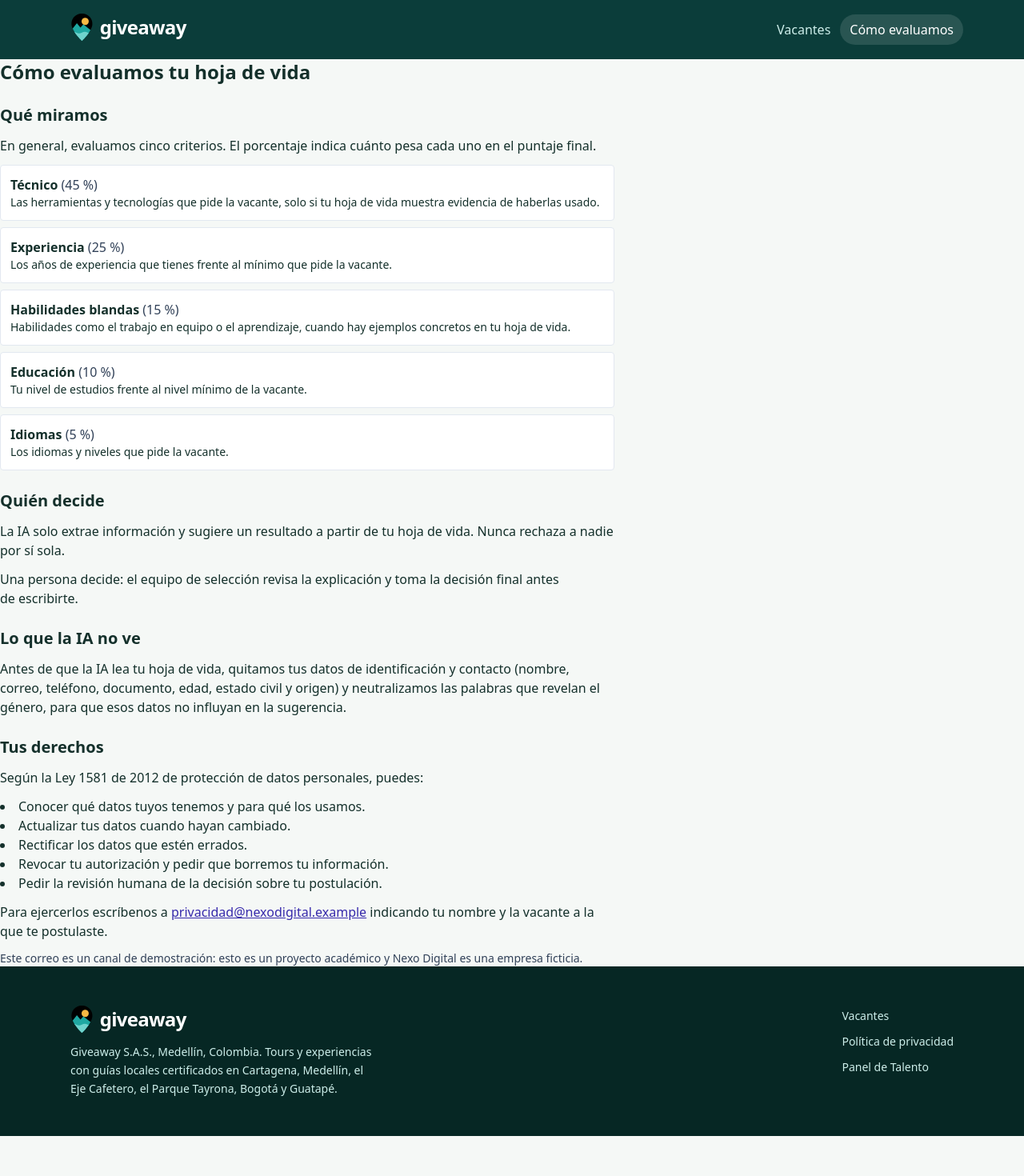
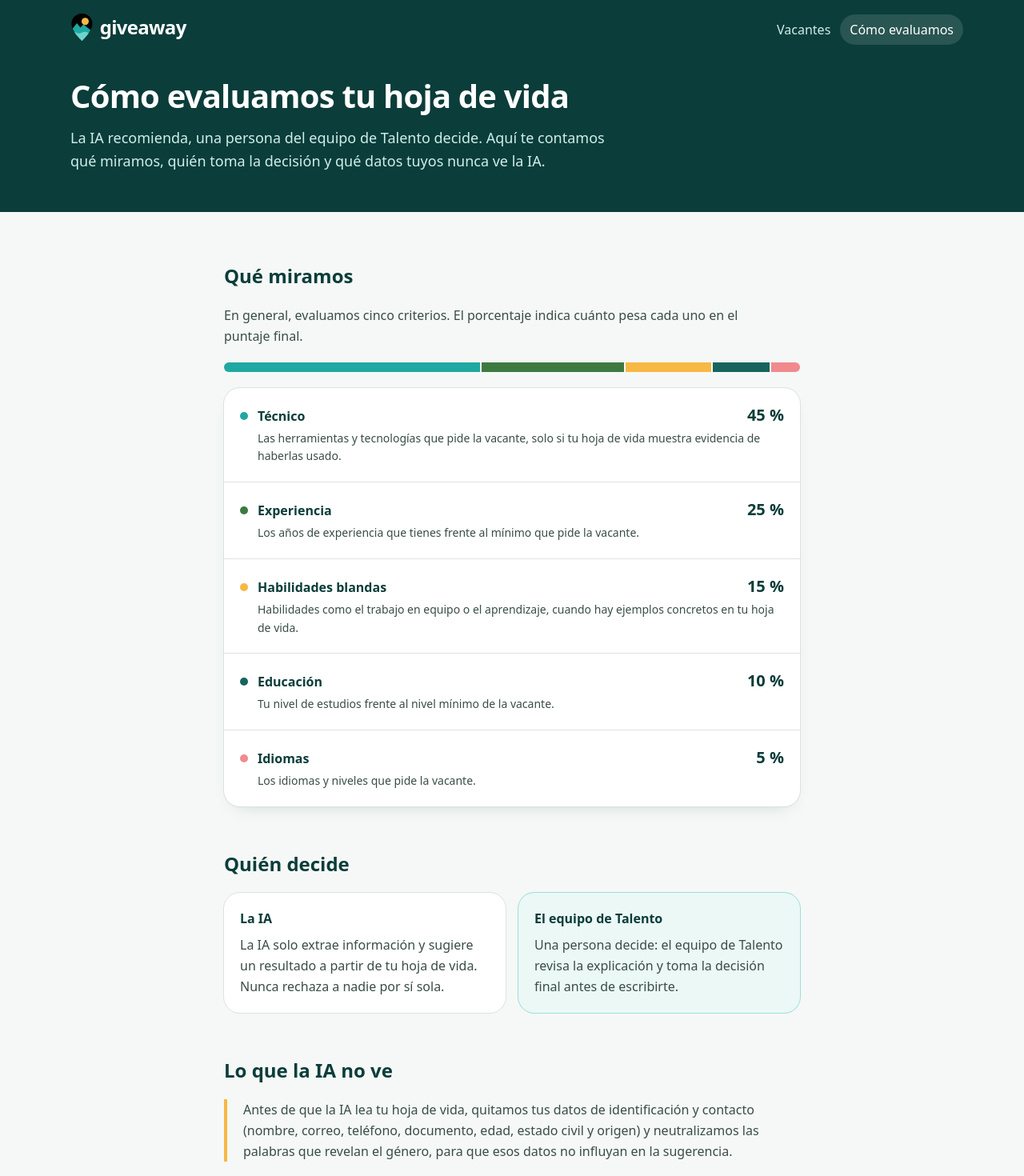
Before and after one commit to Kevin-Ramirez-Guarin/AGENTE-EVALUADOR, a React (Vite) app in the folder frontend/: page /como-evaluamos in a window 1280 px wide. Shown: the top 1470 px of the page at 80% size. Before the commit the page ends 1420 px from the top, so only its background shows below. Built offline with nearby package versions, Linux system fonts and the light colour scheme.

Commit message:
feature/como-evaluamos-y-privacidad
Lleva Cómo evaluamos y la política de privacidad a la nueva marca: pesos de los criterios con una barra de colores, quién decide lado a lado y el correo de contacto privacidad@giveaway.example.

```diff
--- a/frontend/src/pages/ComoEvaluamos.tsx
+++ b/frontend/src/pages/ComoEvaluamos.tsx
@@ -2,8 +2,10 @@ import { useEffect, useState } from 'react'
 import { useSearchParams } from 'react-router-dom'
 import { getVacante, type NombreCriterio, type Vacante } from '../api'
 import { DESCRIPCION, ETIQUETA, PESOS_GENERICOS } from '../criterios'
+import { enlace } from '../estilos'
+import { BandaTitulo } from '../ui'
 
-const CORREO = 'privacidad@nexodigital.example'
+const CORREO = 'privacidad@giveaway.example'
 const DERECHOS = [
   'Conocer qué datos tuyos tenemos y para qué los usamos.',
   'Actualizar tus datos cuando hayan cambiado.',
@@ -11,7 +13,17 @@ const DERECHOS = [
   'Revocar tu autorización y pedir que borremos tu información.',
   'Pedir la revisión humana de la decisión sobre tu postulación.',
 ]
-const h2 = 'text-xl font-semibold'
+// Un color por criterio, el mismo en la barra y en la lista.
+const COLOR: Record<NombreCriterio, string> = {
+  tecnico: 'bg-caribe-500',
+  experiencia: 'bg-cafetal-600',
+  blandas: 'bg-mango-400',
+  educacion: 'bg-selva-700',
+  idiomas: 'bg-guayaba-400',
+}
+const CRITERIOS = Object.keys(ETIQUETA) as NombreCriterio[]
+const h2 = 'text-2xl font-semibold text-selva-900'
+const pct = (p: number) => `${Math.round(p * 100)} %`
 
 export function ComoEvaluamos() {
   const [params] = useSearchParams()
@@ -31,55 +43,79 @@ export function ComoEvaluamos() {
   const pesos = (vacanteId && vacante?.pesos) || PESOS_GENERICOS
 
   return (
-    <article className="max-w-3xl space-y-6">
-      <h1 className="text-2xl font-bold">Cómo evaluamos tu hoja de vida</h1>
+    <>
+      <BandaTitulo titulo="Cómo evaluamos tu hoja de vida">
+        <p className="max-w-2xl text-lg leading-relaxed text-caribe-100">
+          La IA recomienda, una persona del equipo de Talento decide. Aquí te contamos qué miramos, quién toma la
+          decisión y qué datos tuyos nunca ve la IA.
+        </p>
+      </BandaTitulo>
 
-      <section aria-labelledby="h-que" className="space-y-3">
+      <article className="mx-auto max-w-3xl space-y-14 px-4 py-12 sm:px-6 sm:py-16">
+        <section aria-labelledby="h-que" className="space-y-5">
           <h2 id="h-que" className={h2}>Qué miramos</h2>
-        <p>
+          <p className="leading-relaxed text-niebla-700">
             {vacanteId && vacante ? `Para la vacante ${vacante.titulo}` : 'En general'}, evaluamos cinco criterios. El
             porcentaje indica cuánto pesa cada uno en el puntaje final.
           </p>
-        <ul aria-label="Criterios de evaluación" className="space-y-2">
-          {(Object.keys(ETIQUETA) as NombreCriterio[]).map((c) => (
-            <li key={c} className="rounded border border-slate-200 bg-white p-3">
-              <strong>{ETIQUETA[c]}</strong> <span className="text-slate-700">({Math.round(pesos[c] * 100)} %)</span>
-              <p className="text-sm">{DESCRIPCION[c]}</p>
+          <div aria-hidden="true" className="flex h-3 gap-0.5 overflow-hidden rounded-full">
+            {CRITERIOS.map((c) => <span key={c} className={COLOR[c]} style={{ flexGrow: pesos[c] }} />)}
+          </div>
+          <ul aria-label="Criterios de evaluación" className="divide-y divide-niebla-200 rounded-xl bg-white shadow-tarjeta ring-1 ring-niebla-200">
+            {CRITERIOS.map((c) => (
+              <li key={c} className="grid grid-cols-[auto_1fr_auto] items-baseline gap-x-3 gap-y-1 p-4 sm:p-5">
+                <span aria-hidden="true" className={`size-2.5 translate-y-[-1px] rounded-full ${COLOR[c]}`} />
+                <strong className="font-semibold text-selva-900">{ETIQUETA[c]}</strong>
+                <span className="font-display text-xl font-semibold tabular-nums text-selva-900">{pct(pesos[c])}</span>
+                <p className="col-start-2 col-end-4 text-sm leading-relaxed text-niebla-700">{DESCRIPCION[c]}</p>
               </li>
             ))}
           </ul>
         </section>
 
-      <section aria-labelledby="h-quien" className="space-y-3">
+        <section aria-labelledby="h-quien" className="space-y-5">
           <h2 id="h-quien" className={h2}>Quién decide</h2>
-        <p>La IA solo extrae información y sugiere un resultado a partir de tu hoja de vida. Nunca rechaza a nadie por sí sola.</p>
-        <p>Una persona decide: el equipo de selección revisa la explicación y toma la decisión final antes de escribirte.</p>
+          <div className="grid gap-4 sm:grid-cols-2">
+            <div className="rounded-xl bg-white p-5 ring-1 ring-niebla-200">
+              <h3 className="font-semibold text-selva-900">La IA</h3>
+              <p className="mt-2 leading-relaxed text-niebla-700">La IA solo extrae información y sugiere un resultado a partir de tu hoja de vida. Nunca rechaza a nadie por sí sola.</p>
+            </div>
+            <div className="rounded-xl bg-caribe-50 p-5 ring-1 ring-caribe-200">
+              <h3 className="font-semibold text-selva-900">El equipo de Talento</h3>
+              <p className="mt-2 leading-relaxed text-niebla-700">Una persona decide: el equipo de Talento revisa la explicación y toma la decisión final antes de escribirte.</p>
+            </div>
+          </div>
         </section>
 
-      <section aria-labelledby="h-datos" className="space-y-3">
+        <section aria-labelledby="h-datos" className="space-y-5">
           <h2 id="h-datos" className={h2}>Lo que la IA no ve</h2>
-        <p>
+          <p className="border-l-4 border-mango-400 pl-5 leading-relaxed text-niebla-700">
             Antes de que la IA lea tu hoja de vida, quitamos tus datos de identificación y contacto (nombre, correo,
             teléfono, documento, edad, estado civil y origen) y neutralizamos las palabras que revelan el género, para
             que esos datos no influyan en la sugerencia.
           </p>
         </section>
 
-      <section aria-labelledby="h-derechos" className="space-y-3">
+        <section aria-labelledby="h-derechos" className="space-y-5">
           <h2 id="h-derechos" className={h2}>Tus derechos</h2>
-        <p>Según la Ley 1581 de 2012 de protección de datos personales, puedes:</p>
-        <ul aria-label="Tus derechos" className="list-inside list-disc">
-          {DERECHOS.map((d) => <li key={d}>{d}</li>)}
+          <p className="leading-relaxed text-niebla-700">Según la Ley 1581 de 2012 de protección de datos personales, puedes:</p>
+          <ul aria-label="Tus derechos" className="space-y-2">
+            {DERECHOS.map((d) => (
+              <li key={d} className="flex items-start gap-3 text-niebla-700">
+                <span aria-hidden="true" className="mt-2.5 size-1.5 shrink-0 rounded-full bg-caribe-500" />
+                {d}
+              </li>
+            ))}
           </ul>
-        <p>
-          Para ejercerlos escríbenos a{' '}
-          <a href={`mailto:${CORREO}`} className="text-indigo-800 underline">{CORREO}</a> indicando tu nombre y la
-          vacante a la que te postulaste.
+          <p className="leading-relaxed text-niebla-700">
+            Para ejercerlos escríbenos a <a href={`mailto:${CORREO}`} className={enlace}>{CORREO}</a> indicando tu nombre y
+            la vacante a la que te postulaste.
           </p>
-        <p className="text-sm text-slate-700">
-          Este correo es un canal de demostración: esto es un proyecto académico y Nexo Digital es una empresa ficticia.
+          <p className="text-sm text-niebla-600">
+            Este correo es un canal de demostración: esto es un proyecto académico y Giveaway es una empresa ficticia.
           </p>
         </section>
       </article>
+    </>
   )
 }
--- a/frontend/src/pages/Privacidad.tsx
+++ b/frontend/src/pages/Privacidad.tsx
@@ -1,24 +1,31 @@
 import { Link } from 'react-router-dom'
+import { enlace } from '../estilos'
+import { BandaTitulo } from '../ui'
 
 export function Privacidad() {
   return (
-    <article className="space-y-3">
-      <h1 className="text-2xl font-bold text-slate-900">Política de privacidad</h1>
+    <>
+      <BandaTitulo titulo="Política de privacidad">
+        <p className="max-w-2xl text-lg leading-relaxed text-caribe-100">Qué hacemos con tus datos cuando te postulas a una vacante de Giveaway.</p>
+      </BandaTitulo>
+      <article className="mx-auto max-w-3xl space-y-5 px-4 py-12 leading-relaxed text-niebla-700 sm:px-6 sm:py-16">
         <p>
-        Nexo Digital trata tus datos personales conforme a la Ley 1581 de 2012. Usamos tu nombre, correo y hoja de vida
+          Giveaway trata tus datos personales conforme a la Ley 1581 de 2012. Usamos tu nombre, correo y hoja de vida
           únicamente para evaluar tu postulación a la vacante elegida.
         </p>
         <p>
           Una herramienta de inteligencia artificial analiza tu hoja de vida y sugiere un resultado, pero la decisión final
-        siempre la toma una persona del equipo de selección.
+          siempre la toma una persona del equipo de Talento.
         </p>
         <p>
-        Mira con detalle <Link to="/como-evaluamos" className="text-indigo-800 underline">cómo evaluamos tu hoja de vida</Link>.
+          Mira con detalle <Link to="/como-evaluamos" className={enlace}>cómo evaluamos tu hoja de vida</Link>.
         </p>
         <p>
           No compartimos tus datos con terceros ni los usamos para otros fines. Puedes pedir en cualquier momento conocer,
-        corregir o eliminar tu información escribiendo a privacidad@nexodigital.example.
+          corregir o eliminar tu información escribiendo a{' '}
+          <a href="mailto:privacidad@giveaway.example" className={enlace}>privacidad@giveaway.example</a>.
         </p>
       </article>
+    </>
   )
 }
```
Also changed, not shown: 1 other file (tests, documents, lock files or other folders). Lines whose indentation alone changed are shown as unchanged.
